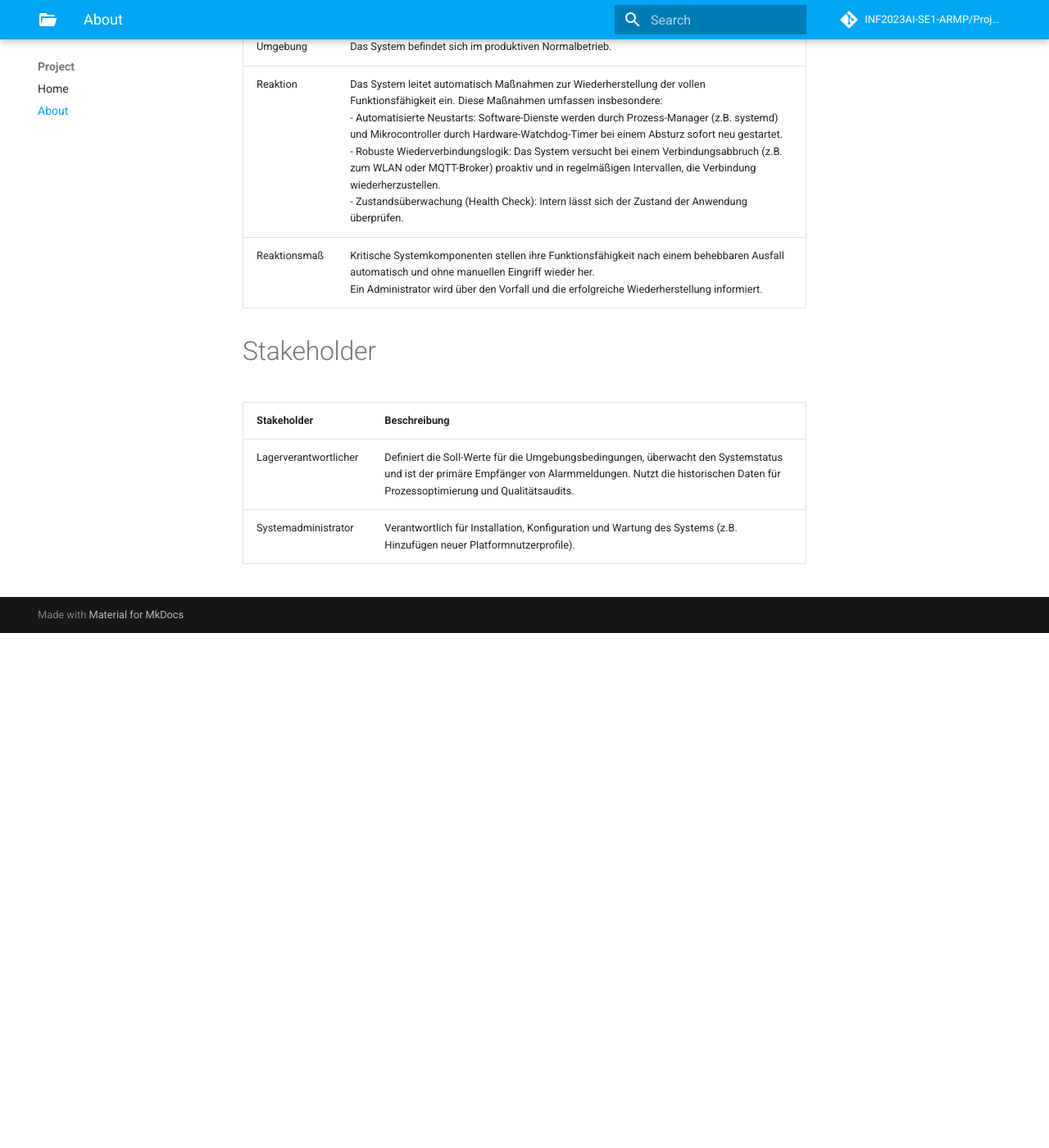
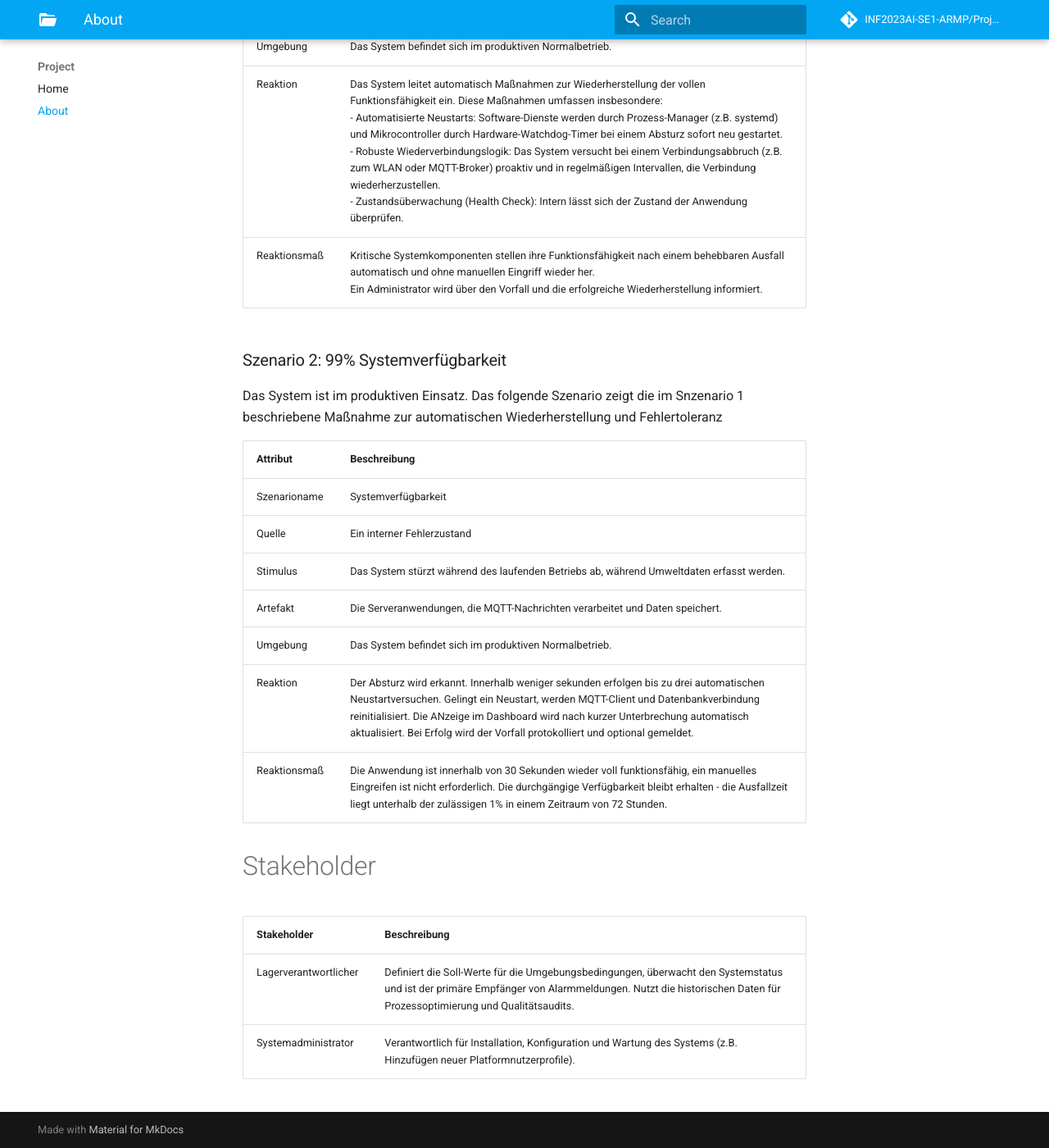
Before and after one commit to STORASENSE/storasense-platform, an MkDocs documentation site: the page built from docs/docs/intro_goals.md, in a window 1280 px wide and 1400 px high, scrolled down 5910 px. Shown: the whole window at 82% size. Built offline with MkDocs 1.6.1 and Material for MkDocs 9.7.7, drawn with Linux system fonts in a browser that asks for light colours; comment, search, counter and statistics services are not loaded; before the commit the page ends 6682 px from its top, so only the background shows below that; some of the changed text lies outside the part shown.

Commit message:
Update intro_goals.md

```diff
--- a/docs/docs/intro_goals.md
+++ b/docs/docs/intro_goals.md
@@ -122,7 +122,7 @@ Dieses Szenario stellt sicher, dass nur berechtigte Personen auf die Plattform z
 
 ## Verfügbarkeit:
 
-### Szenario: Fehlertoleranz und automatische Wiederherstellung
+### Szenario 1: Fehlertoleranz und automatische Wiederherstellung
 Kritische Lagerbedingungen erfordern ein System, das möglichst durchgängig verfügbar ist, um eine lückenlose Echtzeitüberwachung sicherzustellen.
 Falls das System über einen längeren Zeitraum nicht verfügbar ist, ist der Zustand des Lagerguts unbekannt, und es könnten unbemerkte Schäden entstehen, wenn beispielsweise eine Temperaturschwelle überschritten wird.
 
@@ -136,6 +136,20 @@ Falls das System über einen längeren Zeitraum nicht verfügbar ist, ist der Zu
 | Reaktion      | Das System leitet automatisch Maßnahmen zur Wiederherstellung der vollen Funktionsfähigkeit ein. Diese Maßnahmen umfassen insbesondere:<br>- Automatisierte Neustarts: Software-Dienste werden durch Prozess-Manager (z.B. systemd) und Mikrocontroller durch Hardware-Watchdog-Timer bei einem Absturz sofort neu gestartet.<br>- Robuste Wiederverbindungslogik: Das System versucht bei einem Verbindungsabbruch (z.B. zum WLAN oder MQTT-Broker) proaktiv und in regelmäßigen Intervallen, die Verbindung wiederherzustellen.<br>- Zustandsüberwachung (Health Check): Intern lässt sich der Zustand der Anwendung überprüfen. |
 | Reaktionsmaß  | Kritische Systemkomponenten stellen ihre Funktionsfähigkeit nach einem behebbaren Ausfall automatisch und ohne manuellen Eingriff wieder her.<br>Ein Administrator wird über den Vorfall und die erfolgreiche Wiederherstellung informiert.                                                                                                                                                                                                                                                        |
 
+
+### Szenario 2: 99% Systemverfügbarkeit
+Das System ist im produktiven Einsatz. Das folgende Szenario zeigt die im Snzenario 1 beschriebene Maßnahme zur automatischen Wiederherstellung und Fehlertoleranz
+
+| Attribut      | Beschreibung                                                                                                                                                                                                                                                                                                                                                                                                                                                                                      |
+|---------------|---------------------------------------------------------------------------------------------------------------------------------------------------------------------------------------------------------------------------------------------------------------------------------------------------------------------------------------------------------------------------------------------------------------------------------------------------------------------------------------------------|
+| Szenarioname  | Systemverfügbarkeit                                                                                                                                                                                                                                                                                                                                                                                                                                                                                  |
+| Quelle        | Ein interner Fehlerzustand                                                                                                                                                                                                                                                                                                                                                                                                                                                                       |
+| Stimulus      | Das System stürzt während des laufenden Betriebs ab, während Umweltdaten erfasst werden.                                                                                                                                                                                                                                                                     |
+| Artefakt      | Die Serveranwendungen, die MQTT-Nachrichten verarbeitet und Daten speichert.                                                                                                                                                                                                                                                                                                                                                                            |
+| Umgebung      | Das System befindet sich im produktiven Normalbetrieb.                                                                                                                                                                                                                                                                                                                                                                                                                                            |
+| Reaktion      | Der Absturz wird erkannt. Innerhalb weniger sekunden erfolgen bis zu drei automatischen Neustartversuchen. Gelingt ein Neustart, werden MQTT-Client und Datenbankverbindung reinitialisiert. Die ANzeige im Dashboard wird nach kurzer Unterbrechung automatisch aktualisiert. Bei Erfolg wird der Vorfall protokolliert und optional gemeldet.  |
+| Reaktionsmaß  | Die Anwendung ist innerhalb von 30 Sekunden wieder voll funktionsfähig, ein manuelles Eingreifen ist nicht erforderlich. Die durchgängige Verfügbarkeit bleibt erhalten - die Ausfallzeit liegt unterhalb der zulässigen 1% in einem Zeitraum von 72 Stunden.                                                                                                                                                                                                                                                        |
+
 # Stakeholder
 | Stakeholder           | Beschreibung                                                                                                                                                                                                                      |
 |-----------------------|-----------------------------------------------------------------------------------------------------------------------------------------------------------------------------------------------------------------------------------|
```
